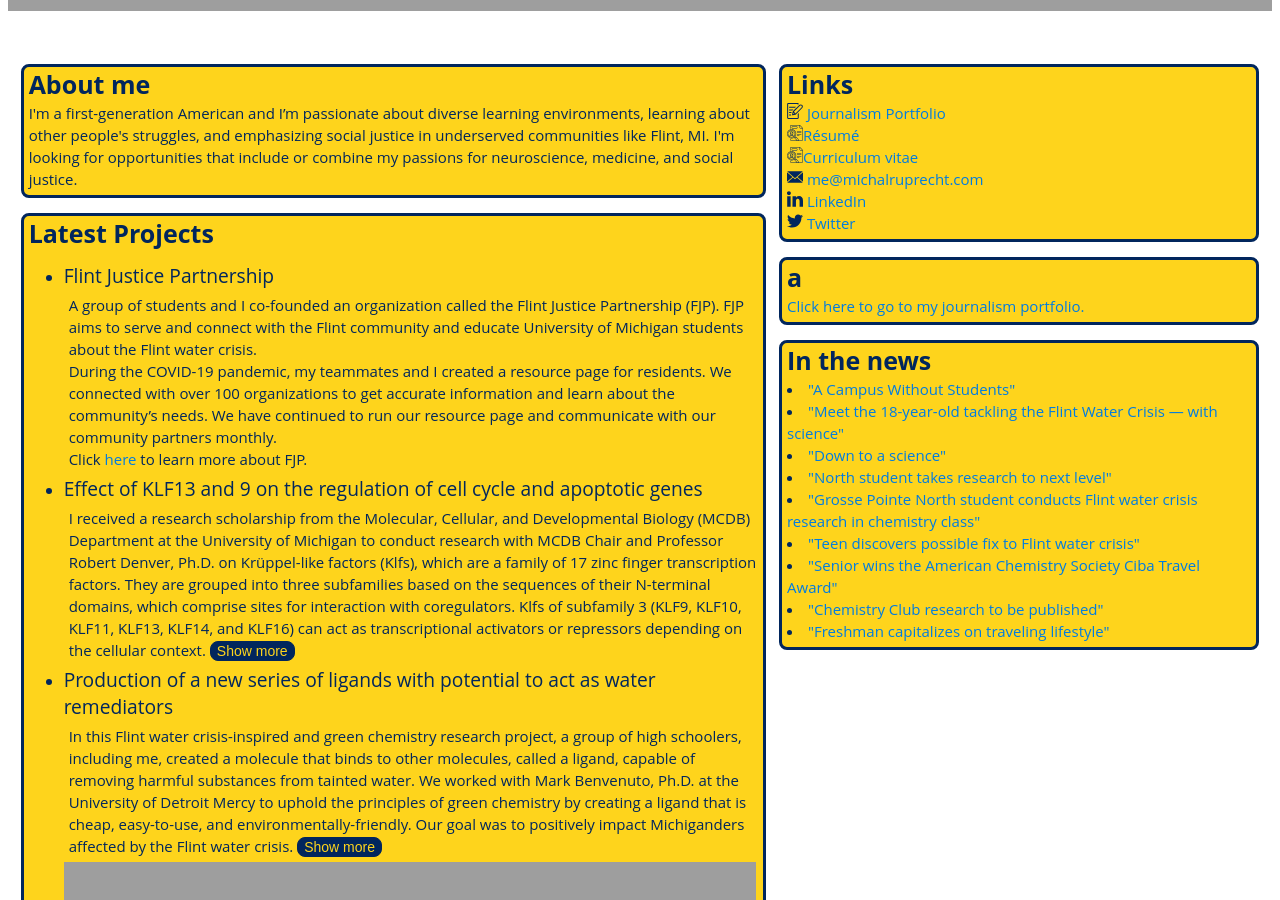
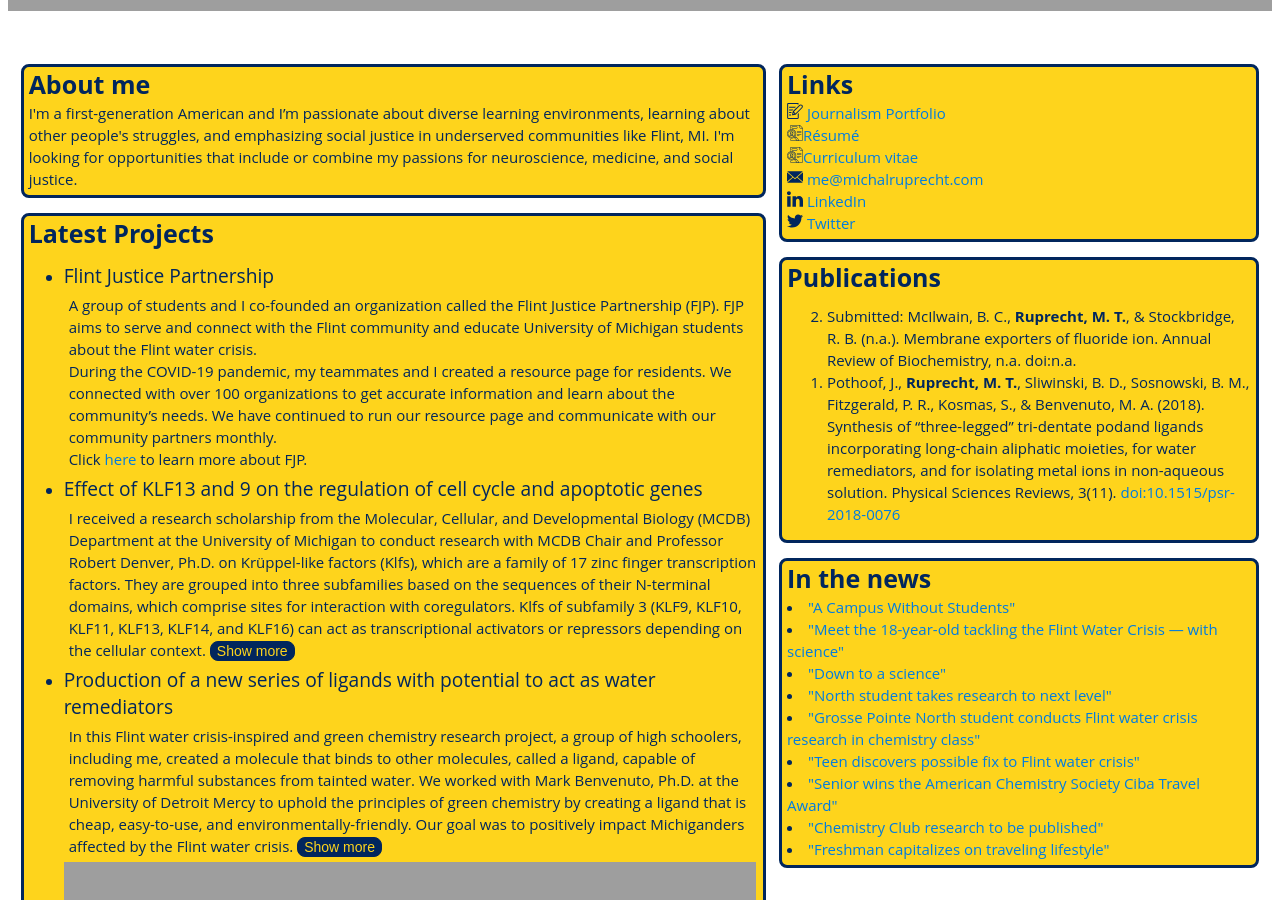
Before and after one commit to MichalRuprecht/michalruprecht.github.io, a Jekyll site: the page built from index.html, in a window 1280 px wide and 900 px high, scrolled down 981 px. Built offline with Jekyll 4.4.1, drawn with Linux system fonts in a browser that asks for light colours.

Commit message:
Update index.html

```diff
--- a/index.html
+++ b/index.html
@@ -74,9 +74,12 @@ title: Home - Michal Ruprecht
           </h3>
         </div>
         <div class="college">
-          <h2>a</h2>
+          <h2>Publications</h2>
           <h3>
-            <a href="http://jp.michalruprecht.com">Click here to go to my journalism portfolio.</a>
+            <ol reversed>
+              <li>Submitted: McIlwain, B. C., <b>Ruprecht, M. T.</b>, & Stockbridge, R. B. (n.a.). Membrane exporters of fluoride ion. Annual Review of Biochemistry, n.a. doi:n.a.</li>
+              <li>Pothoof, J., <b>Ruprecht, M. T.</b>, Sliwinski, B. D., Sosnowski, B. M., Fitzgerald, P. R., Kosmas, S., & Benvenuto, M. A. (2018). Synthesis of “three-legged” tri-dentate podand ligands incorporating long-chain aliphatic moieties, for water remediators, and for isolating metal ions in non-aqueous solution. Physical Sciences Reviews, 3(11). <a href="https://www.degruyter.com/view/journals/psr/3/11/article-20180076.xml?language=en" target="_blank">doi:10.1515/psr-2018-0076</a></li>
+            </ol>
           </h3>
         </div>
         <div class="college">
```
